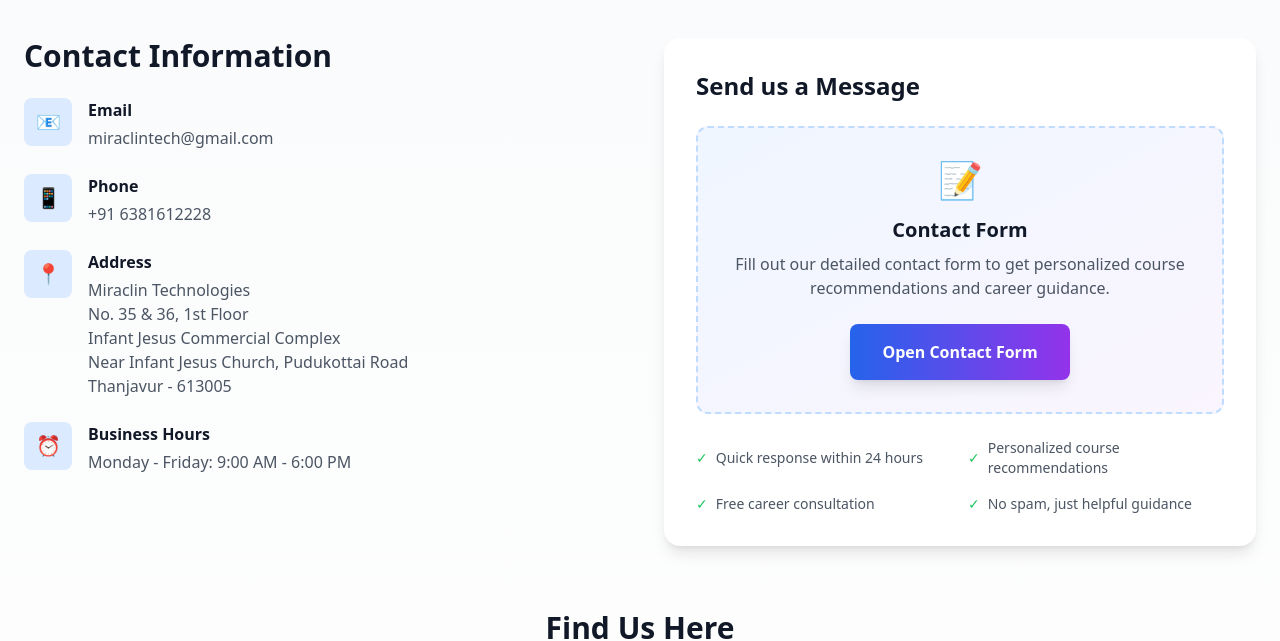
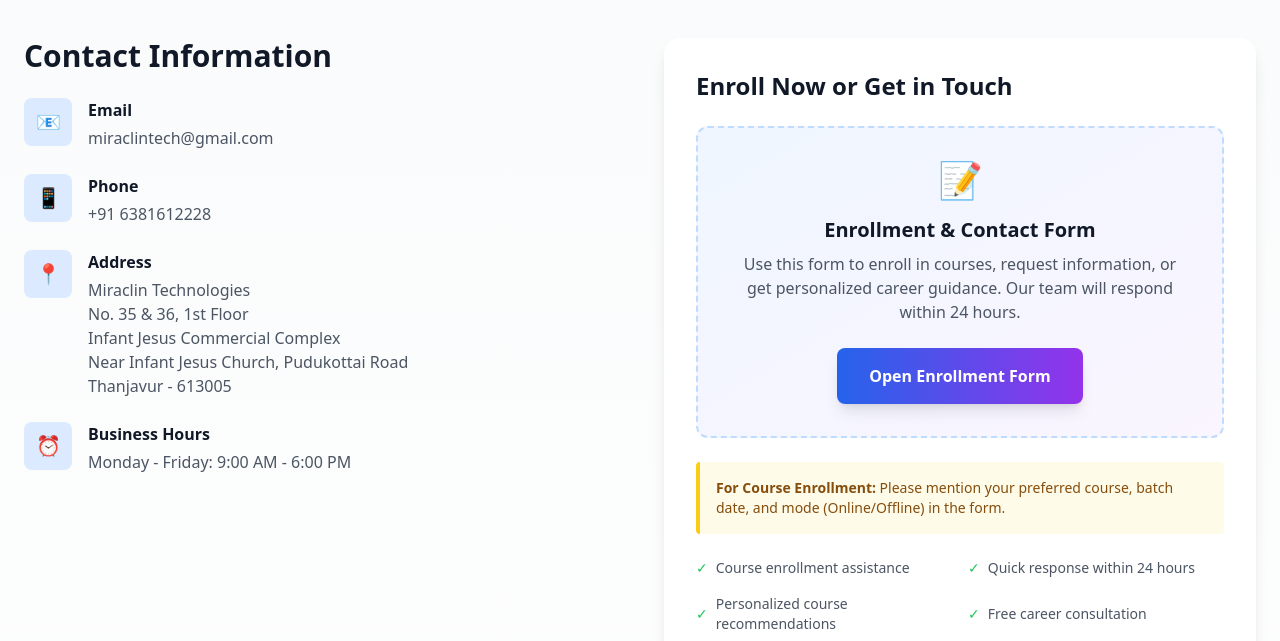
Before and after one commit to miracl-in/miracl-in.github.io, a Next.js app: page /contact in a window 1280 px wide. Shown: the part 302-943 px from the top of the page. Built offline with nearby package versions, Linux system fonts and the light colour scheme.

Commit message:
Update page.tsx

```diff
--- a/app/contact/page.tsx
+++ b/app/contact/page.tsx
@@ -65,13 +65,16 @@ export default function ContactPage() {
           </div>
 
           <div className="bg-white rounded-2xl shadow-lg p-8">
-            <h2 className="text-xl md:text-2xl font-bold text-gray-900 mb-6">Send us a Message</h2>
+            <h2 className="text-xl md:text-2xl font-bold text-gray-900 mb-6">Enroll Now or Get in Touch</h2>
 
             <div className="space-y-6">
               <div className="text-center p-6 md:p-8 bg-gradient-to-br from-blue-50 to-purple-50 rounded-xl border-2 border-dashed border-blue-200">
                 <div className="text-4xl mb-4">📝</div>
-                <h3 className="text-lg md:text-xl font-semibold text-gray-900 mb-2">Contact Form</h3>
-                <p className="text-sm md:text-base text-gray-600 mb-6">Fill out our detailed contact form to get personalized course recommendations and career guidance.</p>
+                <h3 className="text-lg md:text-xl font-semibold text-gray-900 mb-2">Enrollment & Contact Form</h3>
+                <p className="text-sm md:text-base text-gray-600 mb-6">
+                  Use this form to enroll in courses, request information, or get personalized career guidance.
+                  Our team will respond within 24 hours.
+                </p>
 
                 <a
                   href="https://docs.google.com/forms/d/e/1FAIpQLSduVlTEm5Ex5GXjYkvb3eXtRrYC8mqB6msjH-AnTzGc9g446Q/viewform"
@@ -79,11 +82,21 @@ export default function ContactPage() {
                   rel="noopener noreferrer"
                   className="inline-block px-6 md:px-8 py-3 md:py-4 bg-gradient-to-r from-blue-600 to-purple-600 text-white font-semibold rounded-lg hover:from-blue-700 hover:to-purple-700 transition-all duration-300 transform hover:scale-105 shadow-lg text-sm md:text-base"
                 >
-                  Open Contact Form
+                  Open Enrollment Form
                 </a>
               </div>
 
+              <div className="bg-yellow-50 border-l-4 border-yellow-400 p-4 rounded">
+                <p className="text-sm text-yellow-800">
+                  <strong>For Course Enrollment:</strong> Please mention your preferred course, batch date, and mode (Online/Offline) in the form.
+                </p>
+              </div>
+
               <div className="grid grid-cols-1 md:grid-cols-2 gap-4 text-sm text-gray-600">
+                <div className="flex items-center gap-2">
+                  <span className="text-green-500">✓</span>
+                  <span>Course enrollment assistance</span>
+                </div>
                 <div className="flex items-center gap-2">
                   <span className="text-green-500">✓</span>
                   <span>Quick response within 24 hours</span>
@@ -95,10 +108,6 @@ export default function ContactPage() {
                 <div className="flex items-center gap-2">
                   <span className="text-green-500">✓</span>
                   <span>Free career consultation</span>
-                </div>
-                <div className="flex items-center gap-2">
-                  <span className="text-green-500">✓</span>
-                  <span>No spam, just helpful guidance</span>
                 </div>
               </div>
             </div>
```
